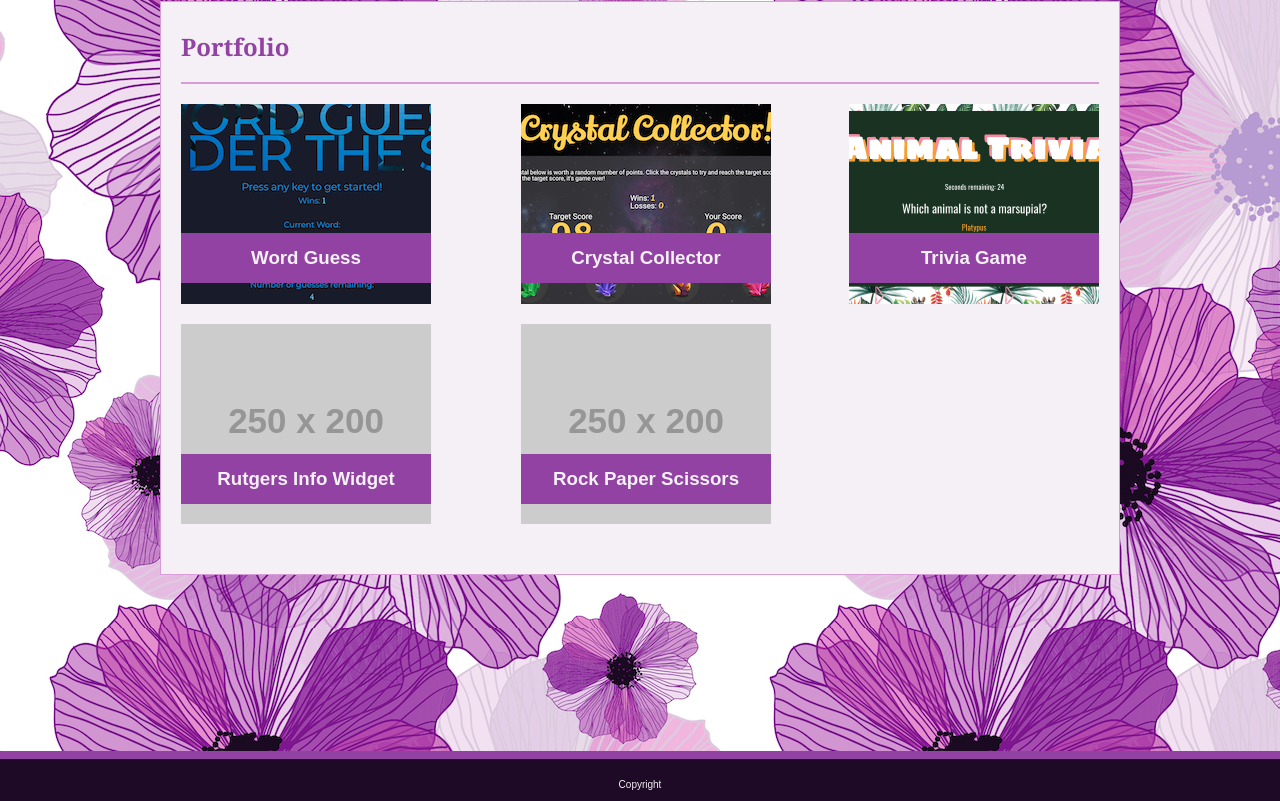
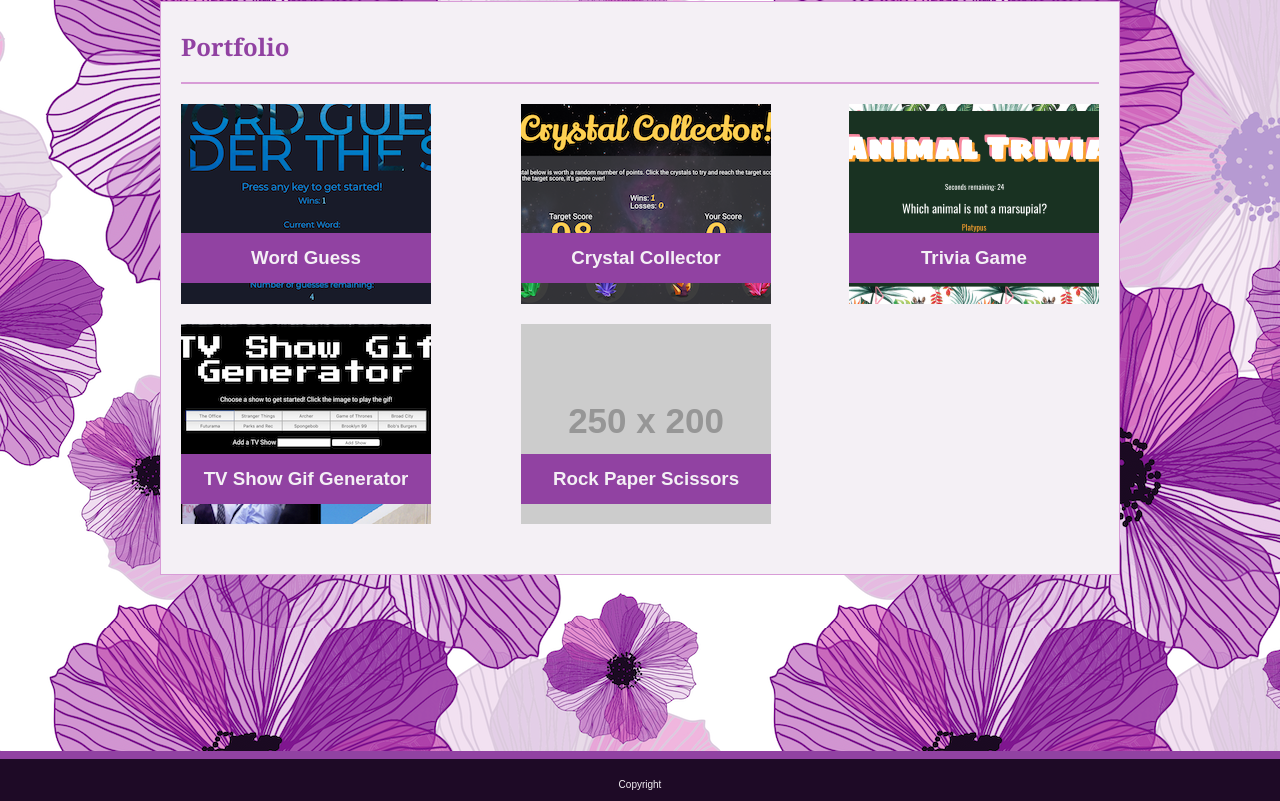
Before and after one commit to kmstern4/Responsive-Portfolio, a plain HTML site: page portfolio.html in a window 1280 px wide. Shown: the part 91-892 px from the top of the page. Drawn offline with Linux system fonts and the light colour scheme; placeholder pictures from the web are drawn by us.

Commit message:
added image and link for new giphy homework

```diff
--- a/portfolio.html
+++ b/portfolio.html
@@ -36,8 +36,9 @@
                         <img src="Assets/Images/trivia.png" id="holder3">
                         <h3 id="trivia">Trivia Game</h3></a>
 
-                        <img src="https://via.placeholder.com/250x200" id="holder4">
-                        <h3 id="widget">Rutgers Info Widget</h3>
+                        <a class="portLink" href="https://kmstern4.github.io/giphy-homework/" target="_blank">
+                        <img src="Assets/Images/giphy.png" id="holder4">
+                        <h3 id="widget">TV Show Gif Generator</h3></a>
 
                         <img src="https://via.placeholder.com/250x200" id="holder5">
                         <h3 id="rockpaper">Rock Paper Scissors</h3>
```
Also changed, not shown: Assets/Images/giphy.png (added), 2 other files.
